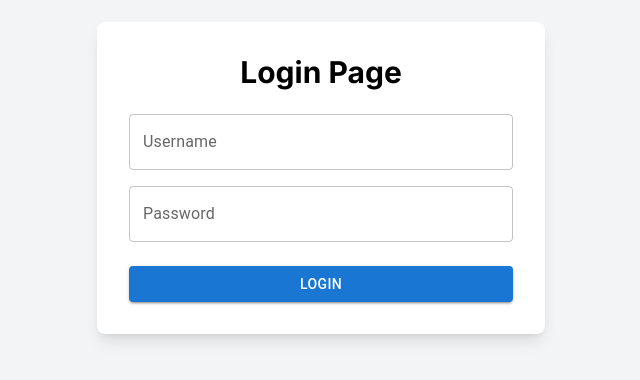
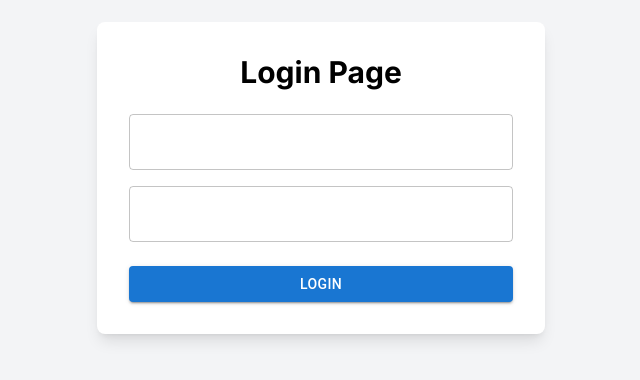
Before and after one commit to webninjavaibhav/contracts-demo, a Next.js app: page / in a window 1280 px wide. Shown: the part 222-602 px from the top of the page, without its empty margins (319-959 px from the left). Built offline with nearby package versions, Linux system fonts and the light colour scheme.

Commit message:
routing changes

```diff
--- a/src/app/(contracts)/layout.tsx
+++ b/src/app/(contracts)/layout.tsx
@@ -12,7 +12,12 @@ export default function ContractsLayout({
   const router = useRouter();
   useEffect(() => {
     const expirationTime = localStorage.getItem("expirationTime");
-    if (expirationTime && Date.now() > parseInt(expirationTime, 10)) {
+    if (expirationTime) {
+      if (expirationTime && Date.now() > parseInt(expirationTime, 10)) {
+        localStorage.clear();
+        router.push("/");
+      }
+    } else {
       localStorage.clear();
       router.push("/");
     }
--- a/src/app/page.tsx
+++ b/src/app/page.tsx
@@ -37,8 +37,6 @@ export default function Home() {
         <form onSubmit={handleSubmit}>
           <div className="mb-4">
             <TextField
-              label="Username"
-              variant="outlined"
               fullWidth
               value={username}
               onChange={(e) => setUsername(e.target.value)}
@@ -47,8 +45,6 @@ export default function Home() {
           <div className="mb-6">
             <TextField
               type="password"
-              label="Password"
-              variant="outlined"
               fullWidth
               value={password}
               onChange={(e) => setPassword(e.target.value)}
--- a/src/components/Compare/index.tsx
+++ b/src/components/Compare/index.tsx
@@ -111,8 +111,11 @@ const Compare = ({
             </div>
             <div className="font-medium mb-4 ">{data?.summary}</div>
             <div className="flex flex-col gap-4">
-              {data?.comparisons?.map((e) => (
-                <div className="font-medium">
+              {data?.comparisons?.map((e: any, index: number) => (
+                <div
+                  className="font-medium"
+                  key={index + e}
+                >
                   <div className="text-slate-400 text-lg font-bold">
                     {e?.heading}
                   </div>
```
